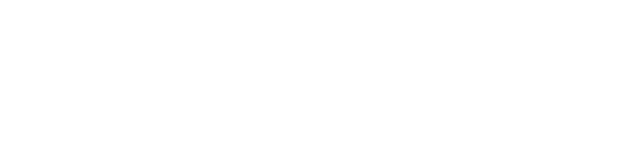
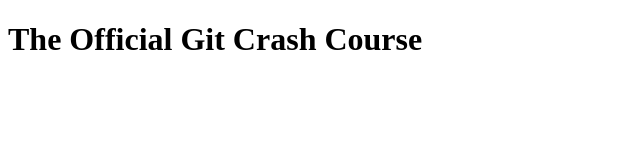
Before and after one commit to TheDThompsonDev/gitCrashCourse, a plain HTML site: page index.html in a window 1280 px wide. Shown: the whole page, without its empty margins (0-640 px from the left). Drawn offline with Linux system fonts and the light colour scheme.

Commit message:
CHORE: Add Title To Page index.html (WEB-3)

```diff
--- a/index.html
+++ b/index.html
@@ -7,6 +7,6 @@
     <title>Document</title>
 </head>
 <body>
-
+    <h1>The Official Git Crash Course</h1>
 </body>
 </html>
```
